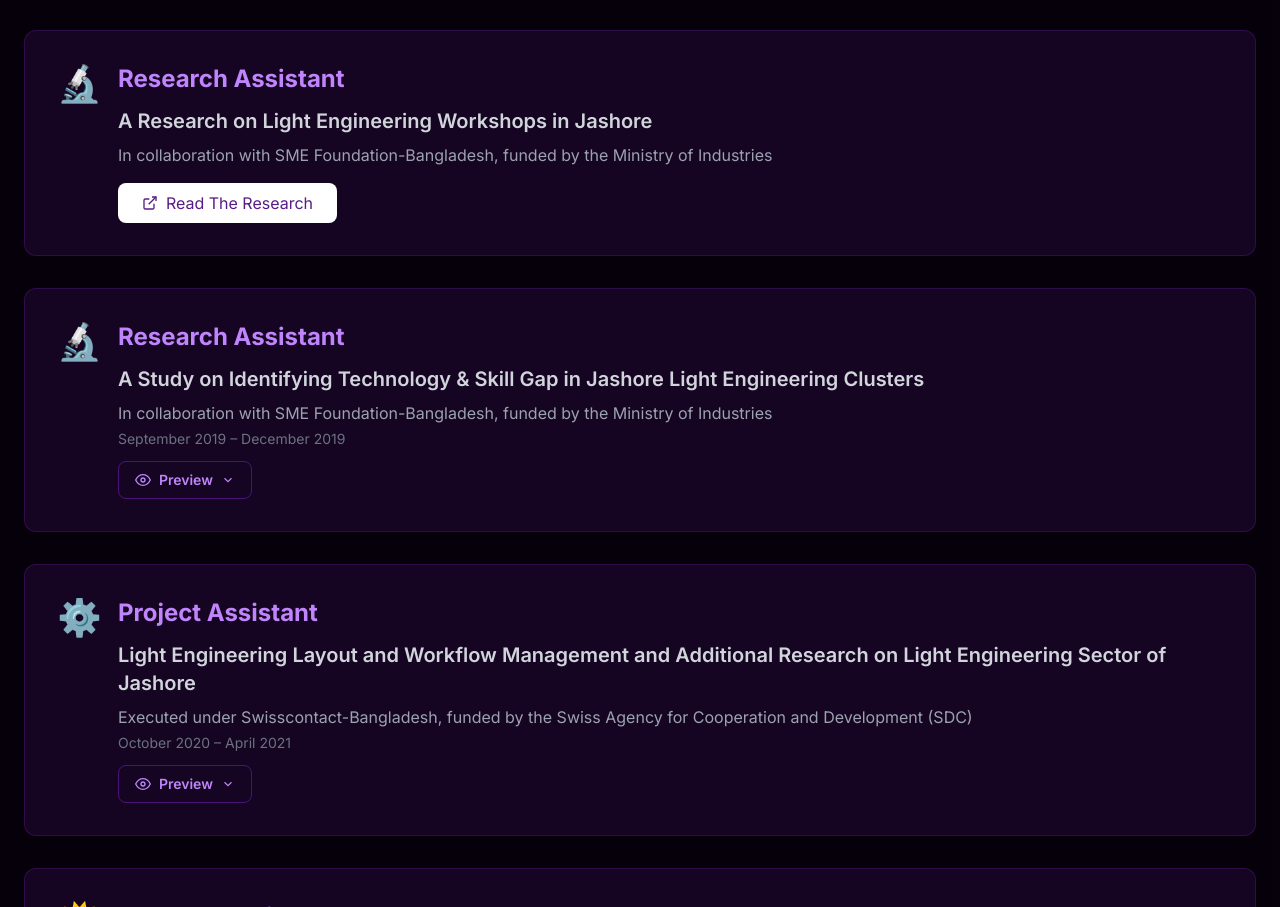
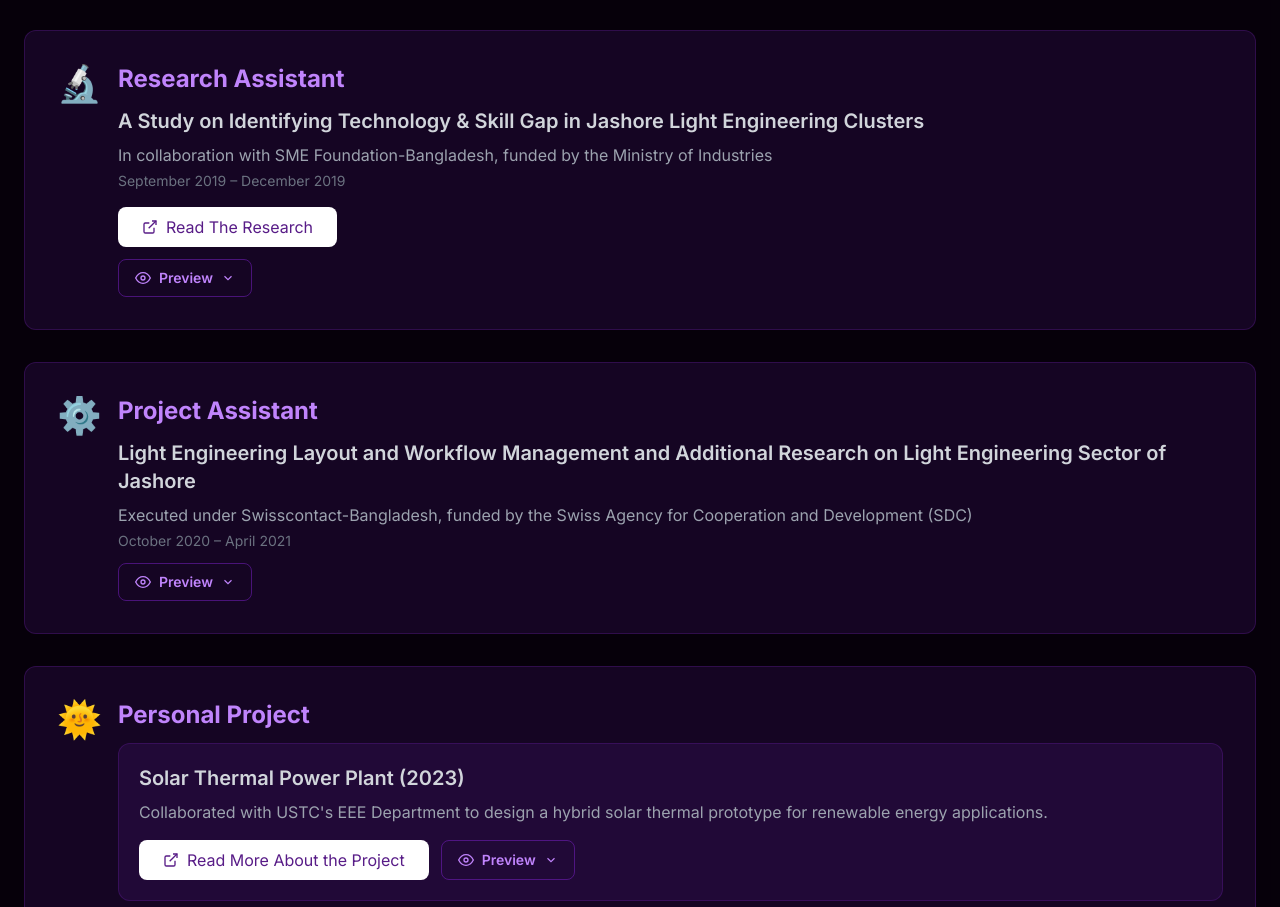
Before and after one commit to shadmannishat/Shadman_Portfolio, a plain HTML site: page index.html in a window 1280 px wide. Shown: the part 7946-8853 px from the top of the page. Drawn offline with nearby package versions, Linux system fonts and the light colour scheme.

Commit message:
Merge SME research cards back into one (same project)
Co-Authored-By: Claude Opus 5.5 <noreply@anthropic.com>
Claude-Session: https://claude.ai/code/session_01167LHJbDQNf4W8JR1bnLsJ

```diff
--- a/index.html
+++ b/index.html
@@ -1217,22 +1217,12 @@ work, strengthening real-world modelling discipline and client-focused problem s
                         <div class="text-4xl">🔬</div>
                         <div>
                             <h3 class="text-2xl font-bold text-purple-400 mb-3">Research Assistant</h3>
-                            <h4 class="text-xl font-semibold text-gray-300 mb-2">A Research on Light Engineering Workshops in Jashore</h4>
+                            <h4 class="text-xl font-semibold text-gray-300 mb-2">A Study on Identifying Technology &amp; Skill Gap in Jashore Light Engineering Clusters</h4>
                             <p class="text-gray-400">In collaboration with SME Foundation-Bangladesh, funded by the Ministry of Industries</p>
+                            <p class="text-gray-500 text-sm mt-1">September 2019 – December 2019</p>
                             <div class="flex flex-col md:flex-row gap-4 mt-4">
                                 <a href="https://drive.google.com/file/d/1QnOfXCYvQ2z7enPZJRmwQ9R8of4wo6Ga/view?usp=sharing" target="_blank" rel="noopener noreferrer" class="inline-flex items-center justify-center gap-2 w-full md:w-auto px-6 py-2 bg-white text-purple-900 rounded-lg hover:text-white hover:bg-[#7D29C6] transition duration-300 text-center"><svg xmlns="http://www.w3.org/2000/svg" width="16" height="16" fill="none" stroke="currentColor" stroke-width="2" viewBox="0 0 24 24" style="flex-shrink:0;"><path d="M18 13v6a2 2 0 0 1-2 2H5a2 2 0 0 1-2-2V8a2 2 0 0 1 2-2h6"/><polyline points="15 3 21 3 21 9"/><line x1="10" y1="14" x2="21" y2="3"/></svg><span>Read The Research</span></a>
                             </div>
-                        </div>
-                    </div>
-                </div>
-                <div class="card-hover bg-purple-900 bg-opacity-20 p-8 rounded-xl border border-purple-800 border-opacity-30">
-                    <div class="flex items-start gap-4">
-                        <div class="text-4xl">🔬</div>
-                        <div>
-                            <h3 class="text-2xl font-bold text-purple-400 mb-3">Research Assistant</h3>
-                            <h4 class="text-xl font-semibold text-gray-300 mb-2">A Study on Identifying Technology &amp; Skill Gap in Jashore Light Engineering Clusters</h4>
-                            <p class="text-gray-400">In collaboration with SME Foundation-Bangladesh, funded by the Ministry of Industries</p>
-                            <p class="text-gray-500 text-sm mt-1">September 2019 – December 2019</p>
                             <button
                         onclick="this.closest('.bg-purple-900').querySelector('.preview-box').classList.toggle('hidden')"
                         class="mt-3 inline-flex items-center gap-2 text-sm font-semibold text-purple-400 border border-purple-700 border-opacity-50 px-4 py-2 rounded-lg hover:bg-purple-800 hover:bg-opacity-30 transition-all duration-300">
```
